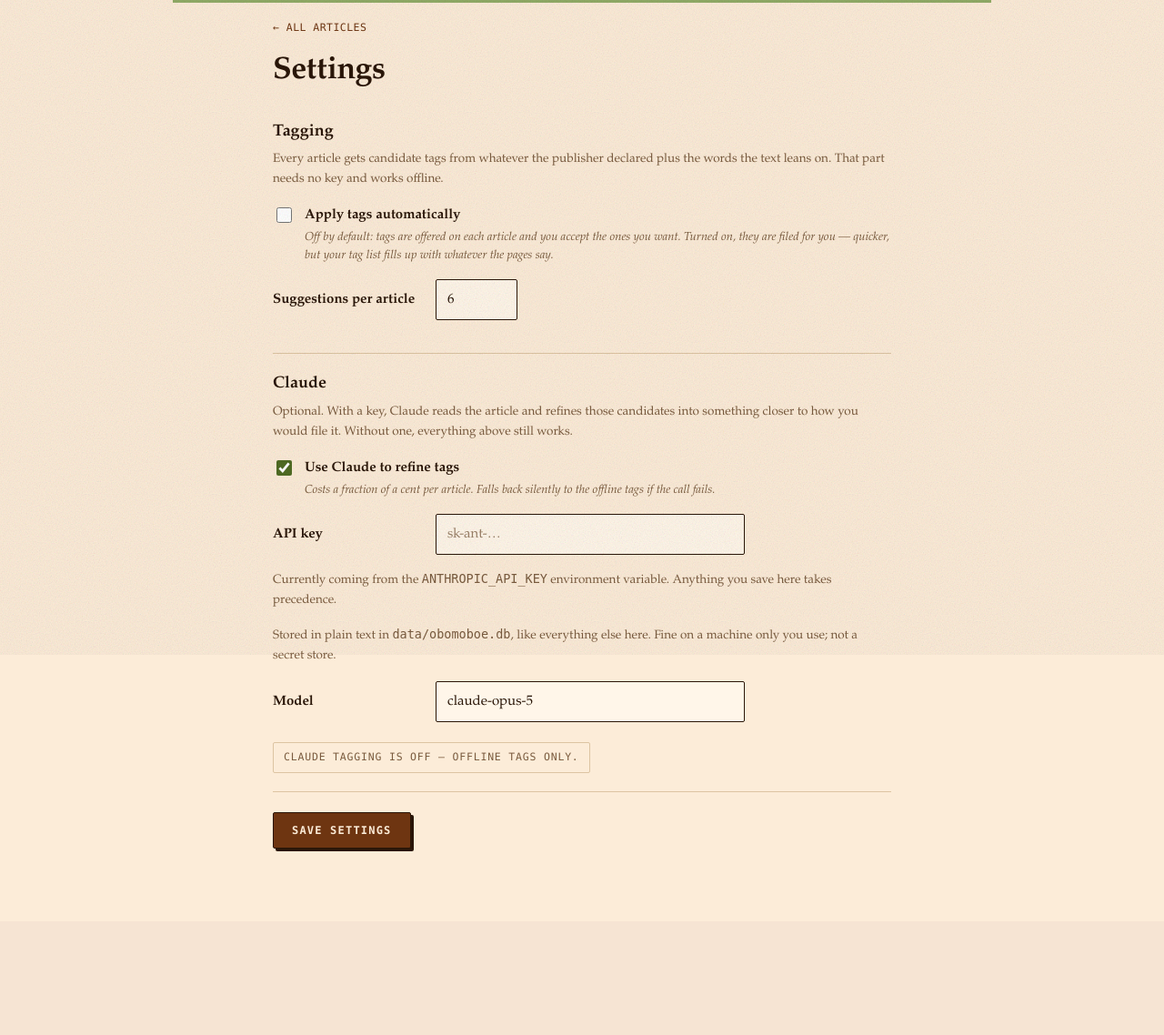
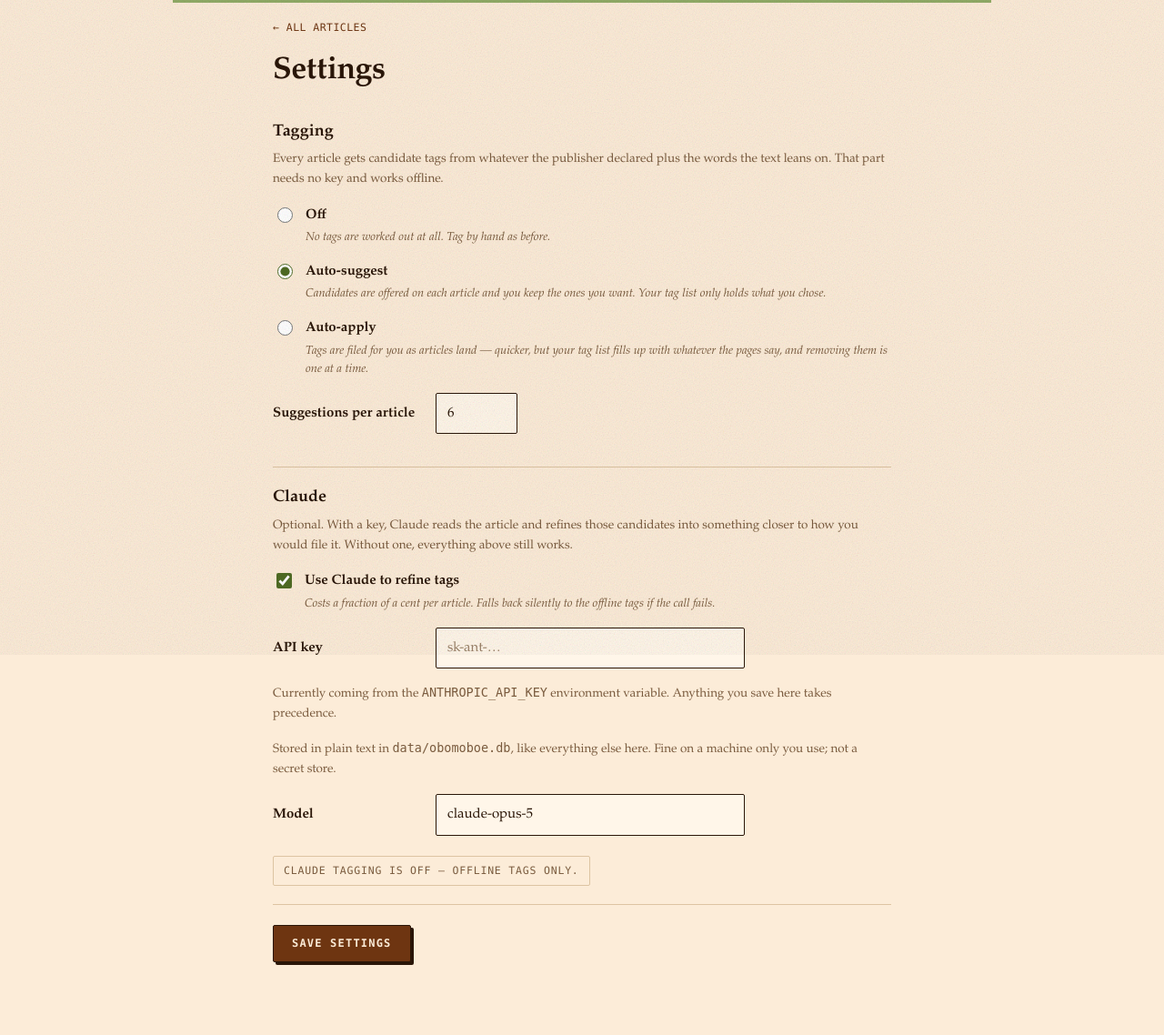
Before and after one commit to afriedman412/obomoboe, a Flask app: page /settings in a window 1280 px wide. Shown: the part 80-1218 px from the top of the page at 91% size. Before the commit the page ends 1016 px from the top, so only its background shows below. Run offline with Flask 3, Linux system fonts and the light colour scheme; data that the repository does not hold is empty.

Commit message:
Make tagging a three-way mode: off, auto-suggest, auto-apply
Replaces an auto-apply boolean that only said what happened to tags once
they existed, leaving "no tagging at all" to be expressed as a suggestion
count of zero. Off is now a mode rather than a quirk.

Auto-suggest stays the default: the tag list then holds only what you chose.

The old AUTO_APPLY_TAGS value is carried over on read rather than silently
resetting anyone who had set it, and an unrecognized mode is refused at both
the form and the store rather than written through.

Verified live against a real article: off produces neither tags nor
suggestions, auto-apply files them and leaves nothing pending, auto-suggest
offers them and applies none.

Co-Authored-By: Claude Opus 5 <noreply@anthropic.com>

```diff
--- a/src/archiver.py
+++ b/src/archiver.py
@@ -127,6 +127,10 @@ def _apply_tags(config: dict[str, Any], conn: Any, article_id: int,
     Never fatal: a tagging failure must not cost you the archive, which is
     the part that cannot be recreated later.
     """
+    mode = config.get("TAG_MODE", db.TAG_SUGGEST)
+    if mode == db.TAG_OFF:
+        return
+
     try:
         candidates = tagging.suggest(config, result.html, result.text,
                                      result.title)
@@ -136,7 +140,7 @@ def _apply_tags(config: dict[str, Any], conn: Any, article_id: int,
     if not candidates:
         return
 
-    if config.get("AUTO_APPLY_TAGS"):
+    if mode == db.TAG_APPLY:
         for name in candidates:
             db.add_tag(conn, article_id, name)
         db.set_suggestions(conn, article_id, [])
--- a/src/config.py
+++ b/src/config.py
@@ -53,7 +53,8 @@ def build_config(overrides: dict[str, Any] | None = None) -> dict[str, Any]:
         # Tagging. Everything here is overridable from the settings page;
         # these are the defaults it starts from.
         "TAG_SUGGESTIONS": _env_int("OBOMOBOE_TAG_SUGGESTIONS", 6),
-        "AUTO_APPLY_TAGS": _env_bool("OBOMOBOE_AUTO_APPLY_TAGS", False),
+        # off | suggest | apply -- see db.TAG_MODES.
+        "TAG_MODE": os.environ.get("OBOMOBOE_TAG_MODE", "suggest"),
         "LLM_TAGS_ENABLED": _env_bool("OBOMOBOE_LLM_TAGS", True),
         "TAG_MODEL": os.environ.get("OBOMOBOE_TAG_MODEL", "claude-opus-5"),
         "LLM_TAG_CHARS": _env_int("OBOMOBOE_LLM_TAG_CHARS", 6000),
--- a/src/db.py
+++ b/src/db.py
@@ -331,20 +331,33 @@ def counts(conn: sqlite3.Connection) -> dict[str, int]:
 # --------------------------------------------------------------------------
 
 # What the settings page may write, and what each becomes in the app config.
-SETTING_KEYS = ("ANTHROPIC_API_KEY", "LLM_TAGS_ENABLED", "AUTO_APPLY_TAGS",
+SETTING_KEYS = ("ANTHROPIC_API_KEY", "LLM_TAGS_ENABLED", "TAG_MODE",
                 "TAG_MODEL", "TAG_SUGGESTIONS")
 
-BOOL_SETTINGS = ("LLM_TAGS_ENABLED", "AUTO_APPLY_TAGS")
+BOOL_SETTINGS = ("LLM_TAGS_ENABLED",)
 INT_SETTINGS = ("TAG_SUGGESTIONS",)
+
+# What to do with the tags an article suggests.
+TAG_OFF = "off"          # do not work them out at all
+TAG_SUGGEST = "suggest"  # offer them; you accept the ones you want
+TAG_APPLY = "apply"      # file them for you
+TAG_MODES = (TAG_OFF, TAG_SUGGEST, TAG_APPLY)
 
 
 def get_settings(conn: sqlite3.Connection) -> dict[str, Any]:
     """Stored settings, typed. Absent keys are simply missing, so a caller
     can tell "never set" from "set to off"."""
     rows = conn.execute("SELECT key, value FROM settings").fetchall()
+    stored = {row["key"]: row["value"] for row in rows}
     out: dict[str, Any] = {}
-    for row in rows:
-        key, raw = row["key"], row["value"]
+
+    # The three-way mode replaced an auto-apply switch; carry the old value
+    # over rather than silently resetting anyone who had set it.
+    if "TAG_MODE" not in stored and "AUTO_APPLY_TAGS" in stored:
+        out["TAG_MODE"] = (TAG_APPLY if stored["AUTO_APPLY_TAGS"] == "1"
+                           else TAG_SUGGEST)
+
+    for key, raw in stored.items():
         if key not in SETTING_KEYS:
             continue
         if key in BOOL_SETTINGS:
@@ -354,6 +367,9 @@ def get_settings(conn: sqlite3.Connection) -> dict[str, Any]:
                 out[key] = int(raw)
             except ValueError:
                 continue
+        elif key == "TAG_MODE":
+            if raw in TAG_MODES:
+                out[key] = raw
         elif raw != "":
             out[key] = raw
     return out
@@ -364,13 +380,15 @@ def set_settings(conn: sqlite3.Connection, values: dict[str, Any]) -> None:
         if key not in SETTING_KEYS:
             continue
         if key in BOOL_SETTINGS:
-            stored = "1" if value else "0"
+            stored_value = "1" if value else "0"
+        elif key == "TAG_MODE" and value not in TAG_MODES:
+            continue
         else:
-            stored = "" if value is None else str(value)
+            stored_value = "" if value is None else str(value)
         conn.execute(
             "INSERT INTO settings (key, value) VALUES (?, ?) "
             "ON CONFLICT(key) DO UPDATE SET value = excluded.value",
-            (key, stored),
+            (key, stored_value),
         )
     conn.commit()
 
--- a/src/routes.py
+++ b/src/routes.py
@@ -379,10 +379,12 @@ def settings():
         stored = db.get_settings(conn)
         values: dict = {
             "LLM_TAGS_ENABLED": bool(request.form.get("llm_tags")),
-            "AUTO_APPLY_TAGS": bool(request.form.get("auto_apply")),
             "TAG_MODEL": ((request.form.get("tag_model") or "").strip()
                           or "claude-opus-5"),
         }
+        mode = request.form.get("tag_mode")
+        if mode in db.TAG_MODES:
+            values["TAG_MODE"] = mode
         try:
             count = int(request.form.get("suggestions", "6"))
             values["TAG_SUGGESTIONS"] = max(0, min(12, count))
@@ -408,6 +410,7 @@ def settings():
     return render_template(
         "settings.html",
         config=config,
+        modes=db.TAG_MODES,
         masked_key=_mask(key),
         key_from_env=bool(os.environ.get("ANTHROPIC_API_KEY"))
         and not db.get_settings(conn).get("ANTHROPIC_API_KEY"),
--- a/src/static/style.css
+++ b/src/static/style.css
@@ -322,7 +322,8 @@ button.danger:hover { background: var(--danger); color: var(--paper); }
 .settings .row--inline span { min-width: 165px; }
 .settings .row--inline input { flex: 1; max-width: 340px; }
 .settings .row--sub { margin: -8px 0 16px 0; font-size: 13px; }
-.settings .row input[type=checkbox] {
+.settings .row input[type=checkbox],
+.settings .row input[type=radio] {
   margin-top: 3px;
   width: 17px;
   height: 17px;
--- a/src/templates/settings.html
+++ b/src/templates/settings.html
@@ -13,14 +13,34 @@
         publisher declared plus the words the text leans on. That part needs
         no key and works offline.</p>
 
+      {% set mode = config.TAG_MODE or 'suggest' %}
       <label class="row">
-        <input type="checkbox" name="auto_apply"
-               {{ 'checked' if config.AUTO_APPLY_TAGS }}>
+        <input type="radio" name="tag_mode" value="off"
+               {{ 'checked' if mode == 'off' }}>
         <span>
-          <strong>Apply tags automatically</strong>
-          <em>Off by default: tags are offered on each article and you accept
-            the ones you want. Turned on, they are filed for you &mdash; quicker,
-            but your tag list fills up with whatever the pages say.</em>
+          <strong>Off</strong>
+          <em>No tags are worked out at all. Tag by hand as before.</em>
+        </span>
+      </label>
+
+      <label class="row">
+        <input type="radio" name="tag_mode" value="suggest"
+               {{ 'checked' if mode == 'suggest' }}>
+        <span>
+          <strong>Auto-suggest</strong>
+          <em>Candidates are offered on each article and you keep the ones you
+            want. Your tag list only holds what you chose.</em>
+        </span>
+      </label>
+
+      <label class="row">
+        <input type="radio" name="tag_mode" value="apply"
+               {{ 'checked' if mode == 'apply' }}>
+        <span>
+          <strong>Auto-apply</strong>
+          <em>Tags are filed for you as articles land &mdash; quicker, but your
+            tag list fills up with whatever the pages say, and removing them
+            is one at a time.</em>
         </span>
       </label>
 
```
Also changed, not shown: tests/test_app.py (+22 -4 lines), tests/test_archiver.py (+45 -0 lines), README.md.
